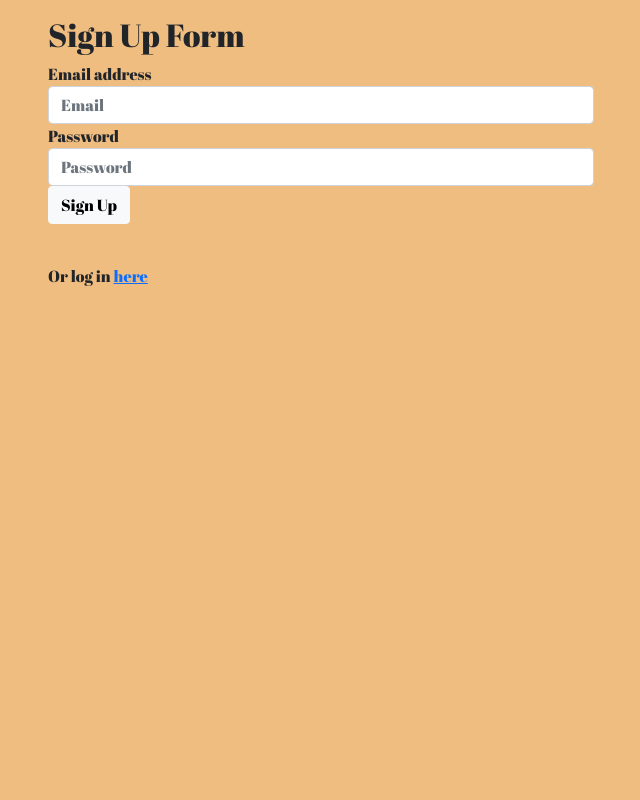
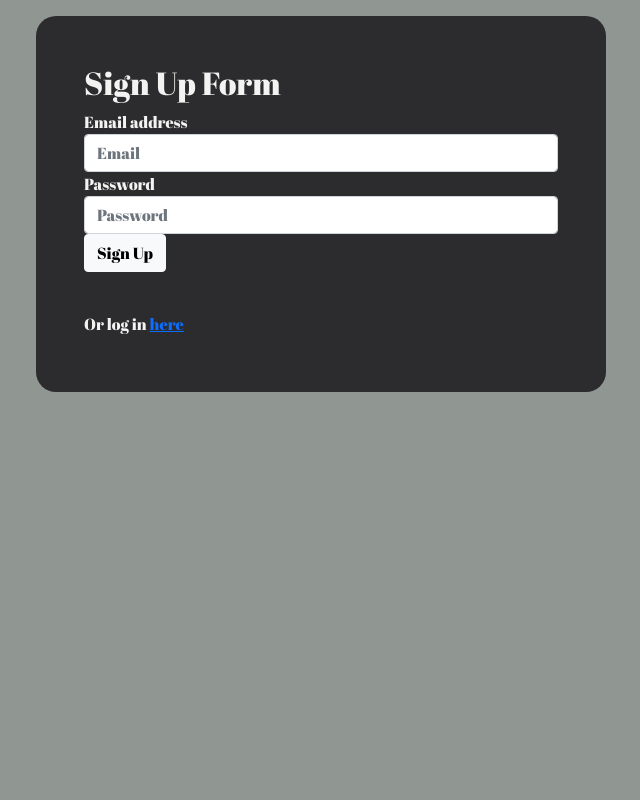
Before and after one commit to bcefarmer/Pet-Match, a Node server app: page /signup in a window 1280 px wide. Shown: the whole page, without its empty margins (319-959 px from the left). Run offline with Node 20, Linux system fonts and the light colour scheme; data that the repository does not hold is empty; some libraries are stand-ins or nearby versions.

Commit message:
added styling to pages

```diff
--- a/public/stylesheets/style.css
+++ b/public/stylesheets/style.css
@@ -1,19 +1,30 @@
 * {
   font-family: 'Abril Fatface', cursive;
+  color: #F3F3F2;
 }
 
 html, body {
   height: 100%;
 }
 
+.square {
+  background-color: #2C2C2F;
+  padding: 3rem 3rem 2.5rem 3rem;
+  border-radius: 20px;
+}
 .container-fluid {
   height: 100%;
 }
 
 .flogin {
-  background-color: #f0bd80;
+  background-color: #909793;
 }
 
+.notesbox {
+  color: #1E3643;
+  background-color: #8A7961;
+  border-radius: 20px;
+}
 #btn1 {
   font-size: 25px;
   padding: 5px 60px 5px 60px;
--- a/views/index.handlebars
+++ b/views/index.handlebars
@@ -15,8 +15,8 @@
   <div class="right">
     <h6>HELPING YOU KEEP TRACK OF YOUR PET'S BUSY LIFESTYLE</h6>
   </div>
-  <div class="col-3 col-md-offset-3 right-up">
-  <h2>Login Form &#x1F43E</h2>
+  <div class="col-3 col-md-offset-3 right-up square">
+  <h2>Login Form   <i class="fas fa-paw"></i></h2>
       <form class="login">
         <div class="form-group">
           <label for="exampleInputEmail1">Email address</label>
--- a/views/layouts/main.handlebars
+++ b/views/layouts/main.handlebars
@@ -21,6 +21,8 @@
 	<script src="https://cdn.jsdelivr.net/npm/bootstrap@5.0.0-beta2/dist/js/bootstrap.min.js" integrity="sha384-nsg8ua9HAw1y0W1btsyWgBklPnCUAFLuTMS2G72MMONqmOymq585AcH49TLBQObG" crossorigin="anonymous"></script>
 
 
+	 <!-- Font Awesome -->
+ 	 <script src="https://kit.fontawesome.com/49503165e5.js" crossorigin="anonymous"></script>
 
 	<script type="text/javascript" src="/js/login.js"></script>
 	<script type="text/javascript" src="/js/signup.js"></script>
--- a/views/members.handlebars
+++ b/views/members.handlebars
@@ -14,7 +14,7 @@
       <h2>Welcome <span class="member-name"></span></h2>
     </div>
   </div>
-  <div style="margin-top: 80px;" class="row">
+  <div class="row notesbox">
     <div class="col-12 col-md-8">
       <ul id="currentList">
 
--- a/views/signup.handlebars
+++ b/views/signup.handlebars
@@ -6,7 +6,7 @@
   </nav>
   <div class="container">
     <div class="row">
-      <div class="col-md-6 mx-auto">
+      <div class="col-md-6 mx-auto square">
         <h2>Sign Up Form</h2>
         <form class="signup">
           <div class="form-group">
```
